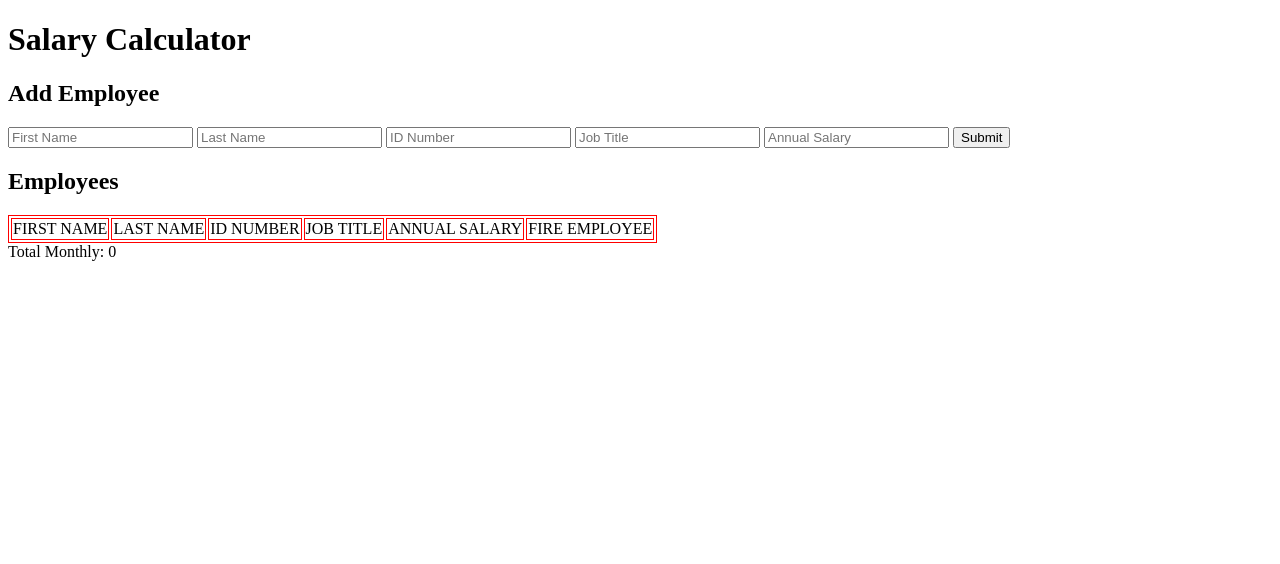
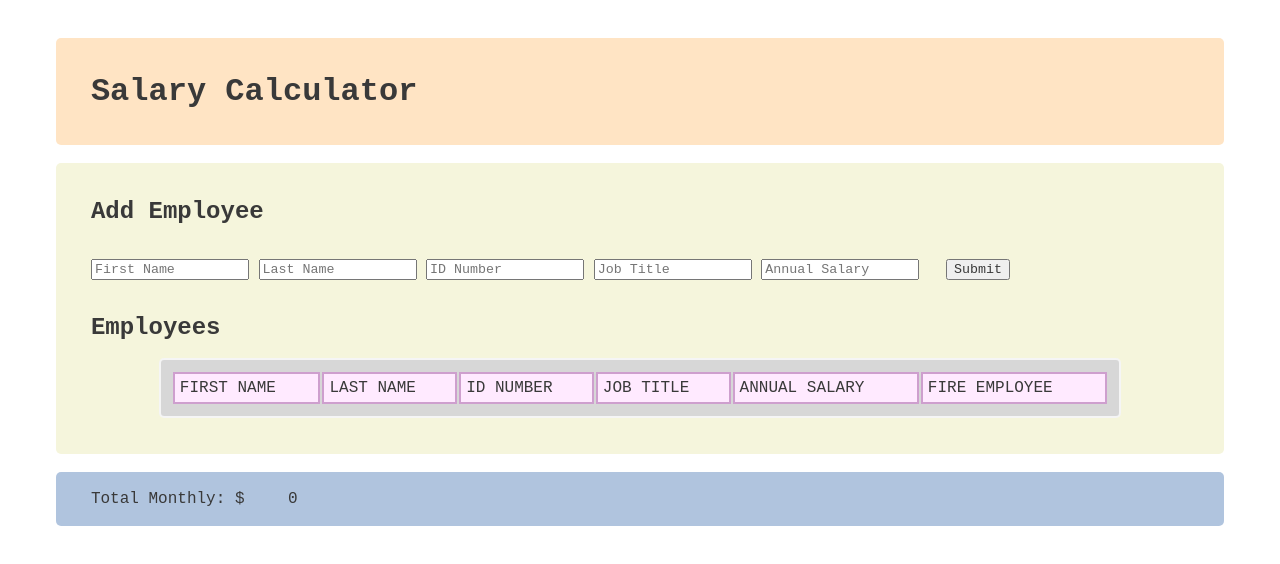
Before and after one commit to alionacj/weekend-salary-calculator, a website: page index.html in a window 1280 px wide. Drawn offline with Linux system fonts and the light colour scheme.

Commit message:
Added styling. fun

```diff
--- a/index.html
+++ b/index.html
@@ -37,7 +37,7 @@
       </table>
   </main>
   <footer>
-    <span>Total Monthly:</span>
+    <span>Total Monthly: $</span>
     <span id="counter">0</span>
   </footer>
 </body>
@@ -92,8 +92,10 @@
 <!-- STRETCH GOALS
   () add styling / extra functionality
 
-  () upon employee is deletion, update the footer's monthly cost
+  (X) upon employee is deletion, update the footer's monthly cost
     - HINT: need to figure out which employee. tricky!
+
+  () clean up code. make it beautiful~!
 -->
 
 <!-- FOR THE TESTS TO WORK:
--- a/style.css
+++ b/style.css
@@ -1,6 +1,60 @@
-table, tr, td {
-    border: 1px solid red;
+* {
+    font-family:'Courier New', Courier, monospace;
+    color:rgb(57, 57, 57);
+    /* border: 1px solid red; */
+    margin: 1.5%;
 }
+
+body {
+}
+
+    header {
+        background-color: bisque;
+        padding: 1.5%;
+        border-radius: 5px;
+    }
+        h1 {
+        }
+
+    main {
+        background-color: beige;
+        padding: 1.5%;
+        padding-bottom: 3%;
+        border-radius: 5px;
+    }
+        h2{
+        }
+        form {
+            display: inline;
+        }
+            input {
+                margin: 0px;
+                width: 150px;
+            }
+            button {
+            }
+        table {
+            margin: auto;
+            border: 2px solid whitesmoke;
+            padding: 10px;
+            width: 85%;
+            background-color: rgb(215, 215, 215);
+            border-radius: 5px;
+        }
+            tr, td {
+                border: 2px solid rgb(206, 159, 206);
+                padding: 5px
+            }
+                td {
+                    background-color:rgb(255, 234, 255);
+                }
+
+    footer {
+        background-color:lightsteelblue;
+        padding: 1.5%;
+        border-radius: 5px;
+    }
+
 
 .red-text {
     color:red;
```
